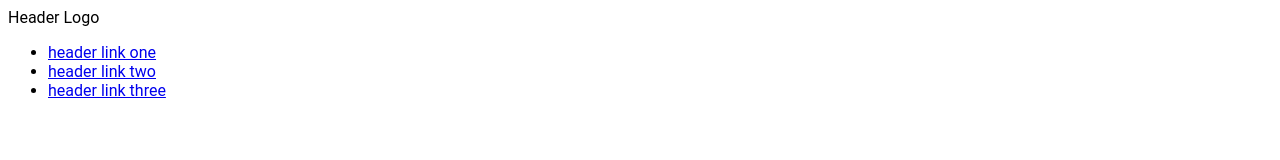
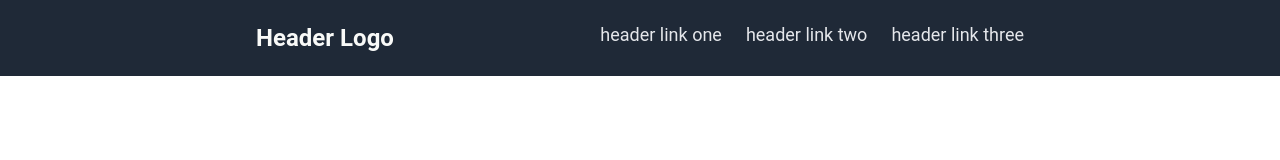
Before and after one commit to Alhimerus/odin-landing-page, a plain HTML site: page index.html in a window 1280 px wide. Drawn offline with Linux system fonts and the light colour scheme.

Commit message:
Add styling to header

```diff
--- a/index.html
+++ b/index.html
@@ -7,6 +7,7 @@
   </head>
 
   <body>
+    <div class="page-top">
       <div class="header">
         <div class="logo">
           Header Logo
@@ -17,5 +18,6 @@
           <li><a href="#three">header link three</a></li>
         </ul>
       </div>
+    </div>
   </body>
 </html>
--- a/styles.css
+++ b/styles.css
@@ -1,3 +1,34 @@
 body {
+  margin: 0;
   font-family: Roboto, Arial, Helvetica, sans-serif;
 }
+
+.header {
+  display: flex;
+  justify-content: space-between;
+}
+
+.page-top {
+  background-color: #1F2937;
+  padding: 24px 256px;
+}
+
+ul {
+  list-style-type: none;
+  margin: 0;
+  padding: 0;
+  display: flex;
+  column-gap: 24px;
+}
+
+a {
+  text-decoration: none;
+  color: #E5E7EB;
+  font-size: 18px;
+}
+
+.logo {
+  color: #F9FAF8;
+  font-weight: 700;
+  font-size: 24px;
+}
```
Lines whose indentation alone changed are shown as unchanged.
